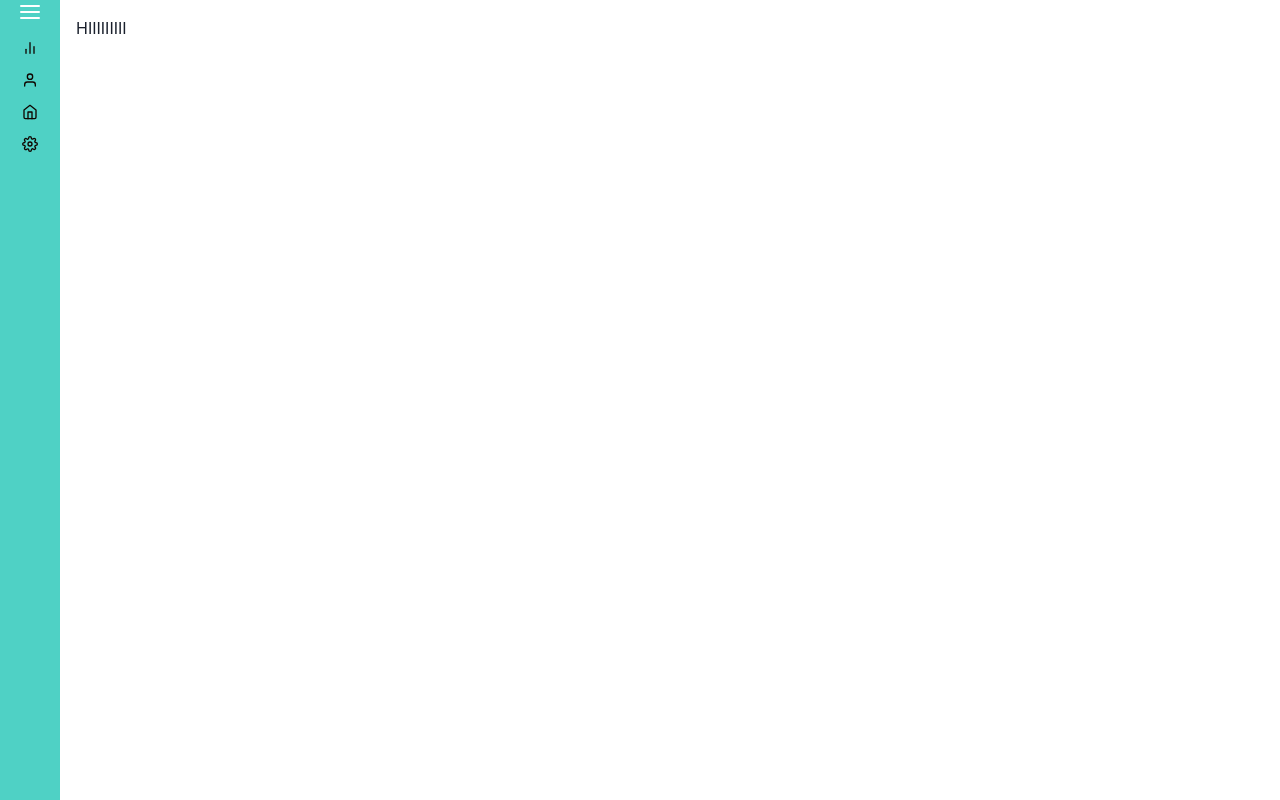
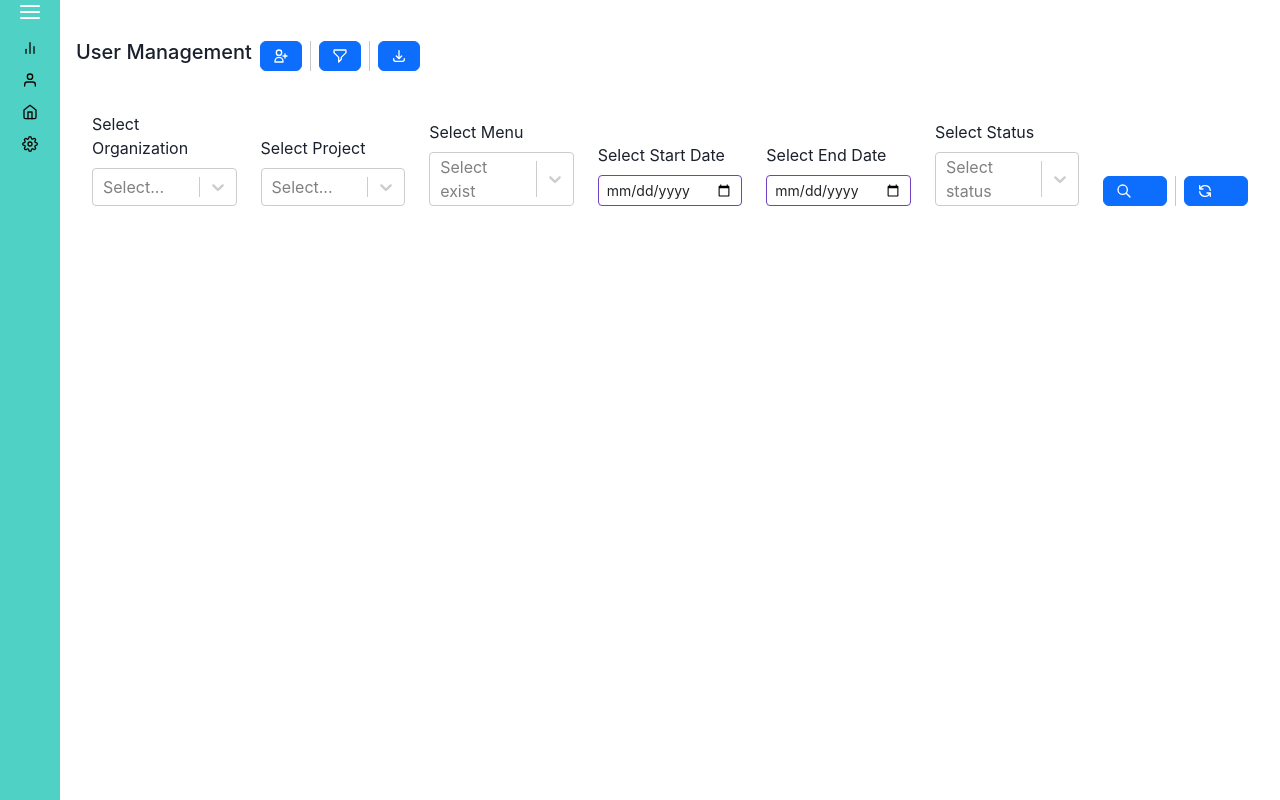
Before and after one commit to Priyabrata9861/BusinessDevelopment, a React (Create React App) app: page /user in a window 1280 px wide. Built offline with nearby package versions, Linux system fonts and the light colour scheme.

Commit message:
changes in user

```diff
--- a/package.json
+++ b/package.json
@@ -17,9 +17,11 @@
     "react-chartjs-2": "^5.2.0",
     "react-data-table-component": "^7.6.2",
     "react-dom": "^18.3.1",
+    "react-hook-form": "^7.53.0",
     "react-icons": "^5.2.1",
     "react-router-dom": "^6.25.1",
     "react-scripts": "5.0.1",
+    "react-select": "^5.8.0",
     "react-toastify": "^10.0.5",
     "styled-components": "^6.1.12",
     "web-vitals": "^2.1.4"
--- /dev/null
+++ b/src/Components/user-component/userFilter.jsx
@@ -0,0 +1,218 @@
+import React, { useEffect, useState } from "react";
+import "bootstrap/dist/css/bootstrap.min.css";
+import { Badge, Button, Col, Form, Row } from "react-bootstrap";
+import { HiOutlineDownload, HiOutlineFilter, HiOutlineUserAdd, HiOutlineSearch, HiOutlineRefresh } from "react-icons/hi";
+import Select from "react-select";
+import { useForm } from "react-hook-form";
+
+function UserFilter(props) {
+    const { grievanceList, setshowAddGrievanceModal, showAddGrievanceModal, handleOrganizationId,totalRows, handleProjectId,
+        handleMenuChange, handleStatusChange, handleStartDateChange, handleEndDateChange } = props
+      const [showFilterSection, setShowFilterSection] = useState(false);
+      const [organizationDD, setOrganizatonDD] = useState([]);
+      const [orgId, setOrgId] = useState("");
+      const [projectDD, setProjectDD] = useState([]);
+      const [projectId, setProjectId] = useState("");
+      const [menuDD, setMenuDD] = useState([]);
+      const [menuId, setMenuId] = useState("");
+      const [status, setstatus] = useState('');
+      const { register, handleSubmit, reset, setValue, watch, control, formState: { errors } } = useForm();
+
+      const handleStatusChanged = (selectedOption) => {
+        setstatus(selectedOption)
+        handleStatusChange(selectedOption.value)
+      }
+
+      const handleReset = () => {
+        handleOrganizationId([]);
+        setOrgId("");
+        handleStatusChange("");
+        handleMenuChange("");
+        setstatus("");
+        setMenuId("");
+        setProjectId("");
+        handleProjectId([]);
+        setValue("startDate", "");
+        setValue("endDate", "");
+        handleSearch();
+      }
+
+      const handleFilterClick = () => {
+        setShowFilterSection(!showFilterSection);
+      };
+
+
+
+      const handleSearch = () => {
+        const startDate = watch('startDate');
+        const endDate = watch('endDate');
+        handleStartDateChange(startDate);
+        handleEndDateChange(endDate);
+        grievanceList();
+      };
+
+
+
+      const optionsForStatus = [
+        { value: "", label: "Status", isDisabled: true },
+        { value: true, label: "Active" },
+        { value: false, label: "Inactive" },
+      ];
+  return (
+    <div>
+    <div className="d-lg-flex  align-items-center  head-title">
+      <div className="d-lg-flex  align-items-center my-4 pe-2 justify-content-start">
+        <h5 className=" ">User Management </h5>
+      </div>
+
+      <div className="d-lg-flex  filter justify-content-end  gap-2">
+        <Button variant="primary custom-filter" type="submit" className="custom-btn" >
+          <HiOutlineUserAdd />
+        </Button>
+        <div className="vr" />
+        <Button
+          variant="primary custom-filter"
+          type="submit"
+          onClick={handleFilterClick}
+          className="custom-btn"
+        >
+          <HiOutlineFilter />
+        </Button>
+        <div className="vr" />
+        <Button
+          variant="primary custom-filter"
+          type="submit"
+          onClick={handleFilterClick}
+          className="custom-btn"
+        >
+          <HiOutlineDownload />
+        </Button>
+        {/* </div> */}
+      </div>
+    </div>
+
+    <div className={`visible-section ${showFilterSection ? "show" : ""}`}>
+      <div className="bg-white px-3 py-3 rounded-top-4">
+        <Row className="pb-4 align-items-end">
+          <Col>
+            <Form.Label htmlFor="disabledTextInput" className="font-size-label  ">
+              Select Organization
+            </Form.Label>
+            <Select
+              id="organizationSelect"
+              menuPortalTarget={document.body}
+              menuPosition={"fixed"}
+              //styles={CustomSelectStyles()}
+
+              clearButton
+            />
+
+          </Col>
+          <Col>
+            <Form.Label htmlFor="disabledTextInput" className="font-size-label  ">
+              Select Project
+            </Form.Label>
+            <Select
+              id="projectSelect"
+              menuPortalTarget={document.body}
+              menuPosition={"fixed"}
+             // styles={CustomSelectStyles()}
+              clearButton
+            />
+
+          </Col>
+          <Col>
+            <Form.Label htmlFor="disabledTextInput" className="font-size-label ">
+              Select Menu
+            </Form.Label>
+            <Select
+              id="existSelect"
+              placeholder="Select exist"
+              menuPortalTarget={document.body}
+              menuPosition={"fixed"}
+              //styles={CustomSelectStyles()}
+              clearButton
+            />
+          </Col>
+          <Col>
+            <Form.Label htmlFor="disabledTextInput" className="font-size-label ">
+              Select Start Date
+            </Form.Label>
+            <Form.Control
+              style={{ border: '1px solid #6f42c1', borderRadius: '4px' }}
+              type="date"
+              size="sm"
+              className="form-control-add-user"
+              name="startDate"
+              {...register("startDate", {
+                required: "Start date is required",
+              })}
+            />
+          </Col>
+          <Col>
+            <Form.Label htmlFor="disabledTextInput" className="font-size-label ">
+              Select End Date
+            </Form.Label>
+            <Form.Control
+              type="date"
+              size="sm"
+              style={{ border: '1px solid #6f42c1', borderRadius: '4px' }}
+              className="form-control-add-user"
+              name="endDate"
+              {...register("endDate", {
+                required: "End date is required",
+                validate: (value) => {
+                  const startDate = watch('startDate');
+                  return new Date(value) >= new Date(startDate) || "End date must be equal to or greater than start date";
+                }
+              })}
+            />
+          </Col>
+          <Col>
+            <Form.Label htmlFor="disabledTextInput" className="font-size-label ">
+              Select Status
+            </Form.Label>
+            <Select
+              id="statusSelect"
+              placeholder="Select status"
+              options={optionsForStatus}
+              value={status}
+              onChange={handleStatusChanged}
+              menuPortalTarget={document.body}
+              menuPosition={"fixed"}
+             // styles={CustomSelectStyles()}
+              clearButton
+            />
+          </Col>
+          <Col>
+            <div className="d-lg-flex filter flex-column justify-content-end  ">
+              <div className="action-frame d-lg-flex  gap-2 ">
+                <Button
+                  className="w-50 btn-height custom-btn"
+                  variant="primary custom-filter"
+                  type="submit"
+                  onClick={handleSearch}
+                >
+                  <HiOutlineSearch />
+                </Button>
+                <div className="vr" />
+                <Button
+                  variant="primary custom-filter"
+                  type="submit"
+                  className="custom-btn w-50"
+                  onClick={handleReset}
+                >
+                  <HiOutlineRefresh />
+                </Button>
+              </div>
+            </div>
+          </Col>
+        </Row>
+      </div>
+    </div>
+
+  </div>
+  )
+}
+
+export default UserFilter
--- a/src/Components/user-component/userList.jsx
+++ b/src/Components/user-component/userList.jsx
@@ -1,8 +1,9 @@
 import React from 'react'
+import UserFilter from './userFilter'
 function UserManagement() {
   return (
     <div>
-      HIIIIIIIII
+      <UserFilter/>
     </div>
   )
 }
```
Also changed, not shown: 1 other file (tests, documents, lock files or other folders).
